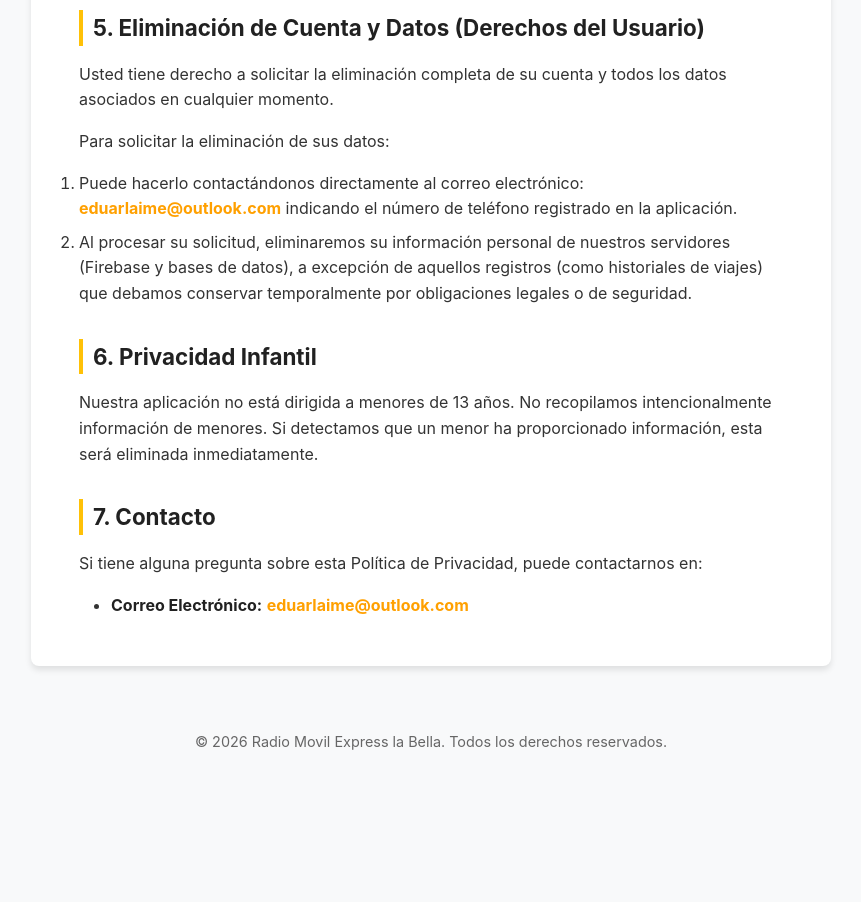
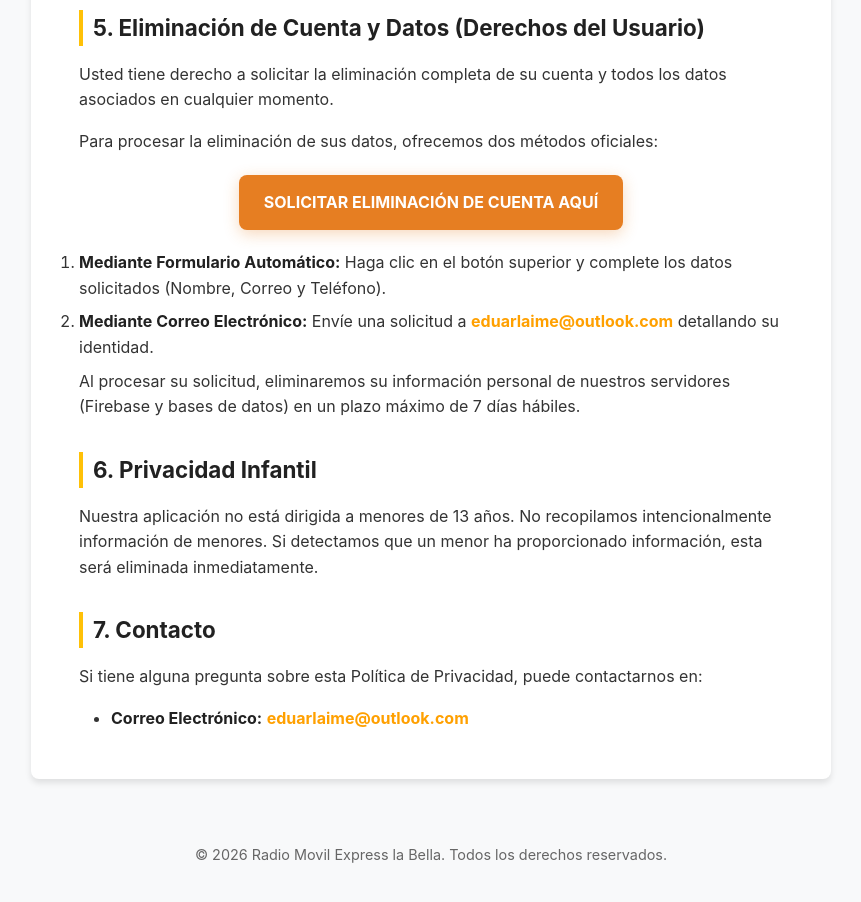
Before and after one commit to EduarLaime/radio-movil-privacy-policy, a plain HTML site: page privacy-policy.html in a window 1280 px wide. Shown: the part 1640-2542 px from the top of the page, without its empty margins (209-1070 px from the left). Before the commit the page ends 2441 px from the top, so only its background shows below. Drawn offline with Linux system fonts and the light colour scheme.

Commit message:
Update privacy policy with account deletion instructions
Added a method for account deletion requests via a form and email.

```diff
--- a/privacy-policy.html
+++ b/privacy-policy.html
@@ -181,11 +181,21 @@
 
         <h2>5. Eliminación de Cuenta y Datos (Derechos del Usuario)</h2>
         <p>Usted tiene derecho a solicitar la eliminación completa de su cuenta y todos los datos asociados en cualquier momento.</p>
-        <p>Para solicitar la eliminación de sus datos:</p>
+        <p>Para procesar la eliminación de sus datos, ofrecemos dos métodos oficiales:</p>
+
+        <div style="margin: 20px 0; text-align: center;">
+            <a href="https://docs.google.com/forms/d/e/1FAIpQLSe05kwoLdZOcP98XmuWIGvMnq2h22Geog1ywysTJ7oPdBdYQA/viewform?usp=sf_link"
+               target="_blank"
+               style="background-color: #E67E22; color: white; padding: 15px 25px; text-decoration: none; border-radius: 8px; font-weight: bold; display: inline-block; box-shadow: 0 4px 15px rgba(230, 126, 34, 0.3);">
+                SOLICITAR ELIMINACIÓN DE CUENTA AQUÍ
+            </a>
+        </div>
+
         <ol>
-            <li>Puede hacerlo contactándonos directamente al correo electrónico: <a href="mailto:eduarlaime@outlook.com">eduarlaime@outlook.com</a> indicando el número de teléfono registrado en la aplicación.</li>
-            <li>Al procesar su solicitud, eliminaremos su información personal de nuestros servidores (Firebase y bases de datos), a excepción de aquellos registros (como historiales de viajes) que debamos conservar temporalmente por obligaciones legales o de seguridad.</li>
+            <li><strong>Mediante Formulario Automático:</strong> Haga clic en el botón superior y complete los datos solicitados (Nombre, Correo y Teléfono).</li>
+            <li><strong>Mediante Correo Electrónico:</strong> Envíe una solicitud a <a href="mailto:eduarlaime@outlook.com">eduarlaime@outlook.com</a> detallando su identidad.</li>
         </ol>
+        <p>Al procesar su solicitud, eliminaremos su información personal de nuestros servidores (Firebase y bases de datos) en un plazo máximo de 7 días hábiles.</p>
 
         <h2>6. Privacidad Infantil</h2>
         <p>Nuestra aplicación no está dirigida a menores de 13 años. No recopilamos intencionalmente información de menores. Si detectamos que un menor ha proporcionado información, esta será eliminada inmediatamente.</p>
```
